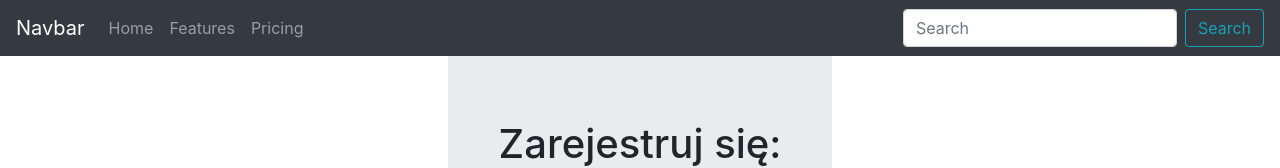
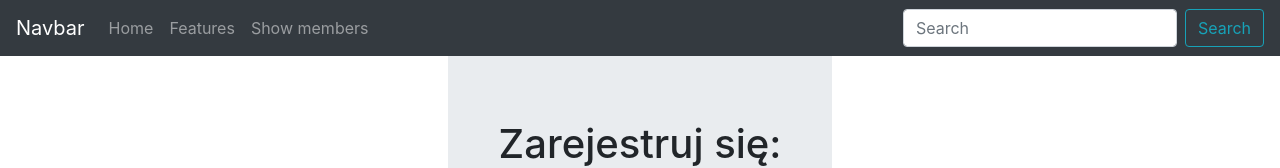
Before and after one commit to kubwosz/event-support-app-frontside, a React (Create React App) app in the folder event-support-app/: page / in a window 1280 px wide. Shown: the top 168 px of the page. Built offline with nearby package versions, Linux system fonts and the light colour scheme.

Commit message:
navbar changes

```diff
--- a/event-support-app/src/components/navbar/index.jsx
+++ b/event-support-app/src/components/navbar/index.jsx
@@ -8,9 +8,9 @@ export default class HomeNavbar extends React.Component{
             <Navbar bg="dark" variant="dark">
     <Navbar.Brand href="#home">Navbar</Navbar.Brand>
     <Nav className="mr-auto">
-      <Nav.Link href="#home">Home</Nav.Link>
+      <Nav.Link href="/home">Home</Nav.Link>
       <Nav.Link href="#features">Features</Nav.Link>
-      <Nav.Link href="#pricing">Pricing</Nav.Link>
+      <Nav.Link href="/members">Show members</Nav.Link>
     </Nav>
     <Form inline>
       <FormControl type="text" placeholder="Search" className="mr-sm-2" />
```
